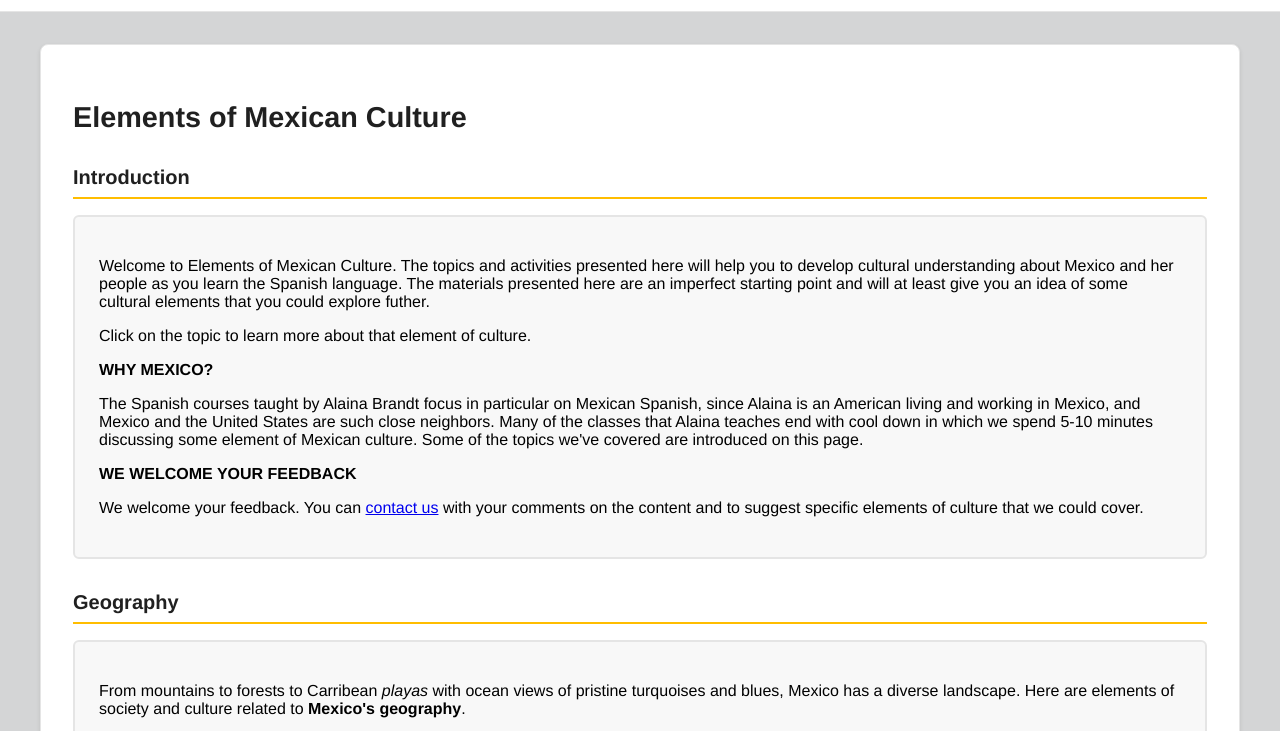
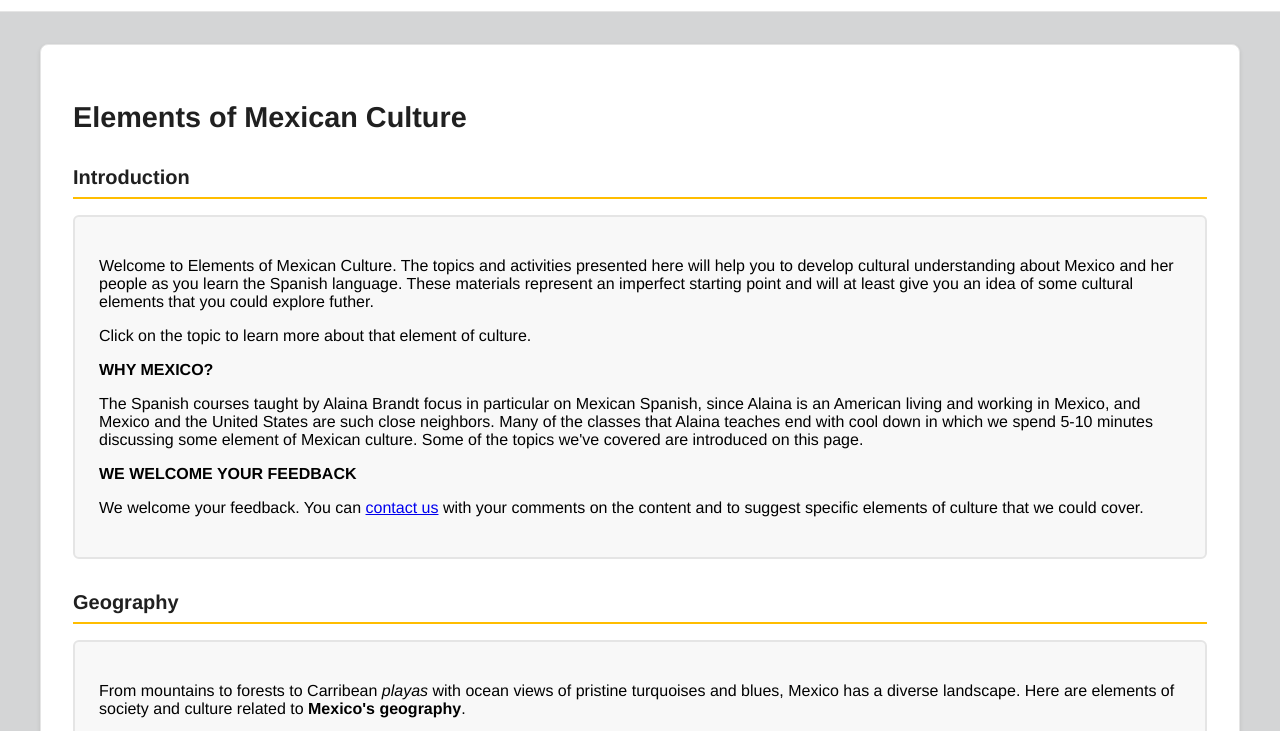
Before and after one commit to alainamb/spanish-practice, a plain HTML site: page elements-of-culture.html in a window 1280 px wide. Shown: the part 65-796 px from the top of the page. Drawn offline with Linux system fonts and the light colour scheme.

Commit message:
Copy editing

```diff
--- a/elements-of-culture.html
+++ b/elements-of-culture.html
@@ -32,7 +32,7 @@
 
                     <h3>Introduction</h3>
                     <div class="introduction-section">
-                        <p>Welcome to Elements of Mexican Culture. The topics and activities presented here will help you to develop cultural understanding about Mexico and her people as you learn the Spanish language. The materials presented here are an imperfect starting point and will at least give you an idea of some cultural elements that you could explore futher.</p>
+                        <p>Welcome to Elements of Mexican Culture. The topics and activities presented here will help you to develop cultural understanding about Mexico and her people as you learn the Spanish language. These materials represent an imperfect starting point and will at least give you an idea of some cultural elements that you could explore futher.</p>
                         <p>Click on the topic to learn more about that element of culture.</p>
                         <p><strong>WHY MEXICO?</strong></p>
                         <p>The Spanish courses taught by Alaina Brandt focus in particular on Mexican Spanish, since Alaina is an American living and working in Mexico, and Mexico and the United States are such close neighbors. Many of the classes that Alaina teaches end with cool down in which we spend 5-10 minutes discussing some element of Mexican culture. Some of the topics we've covered are introduced on this page.</p>
```
